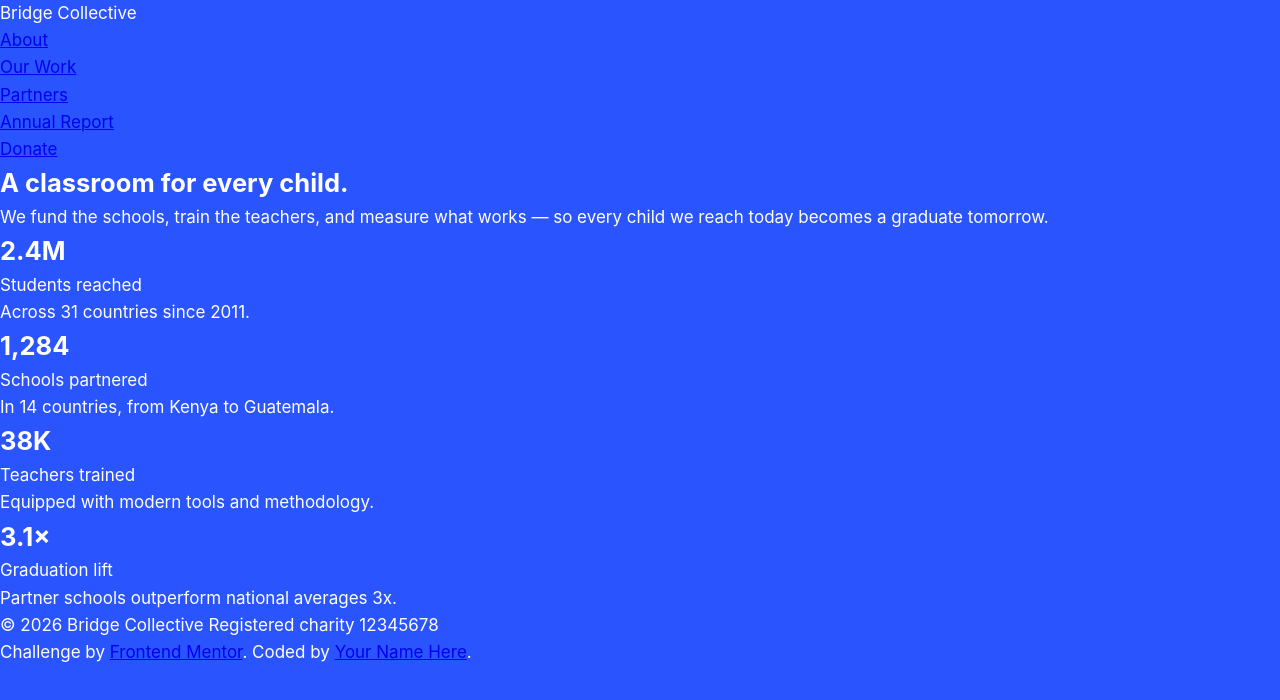
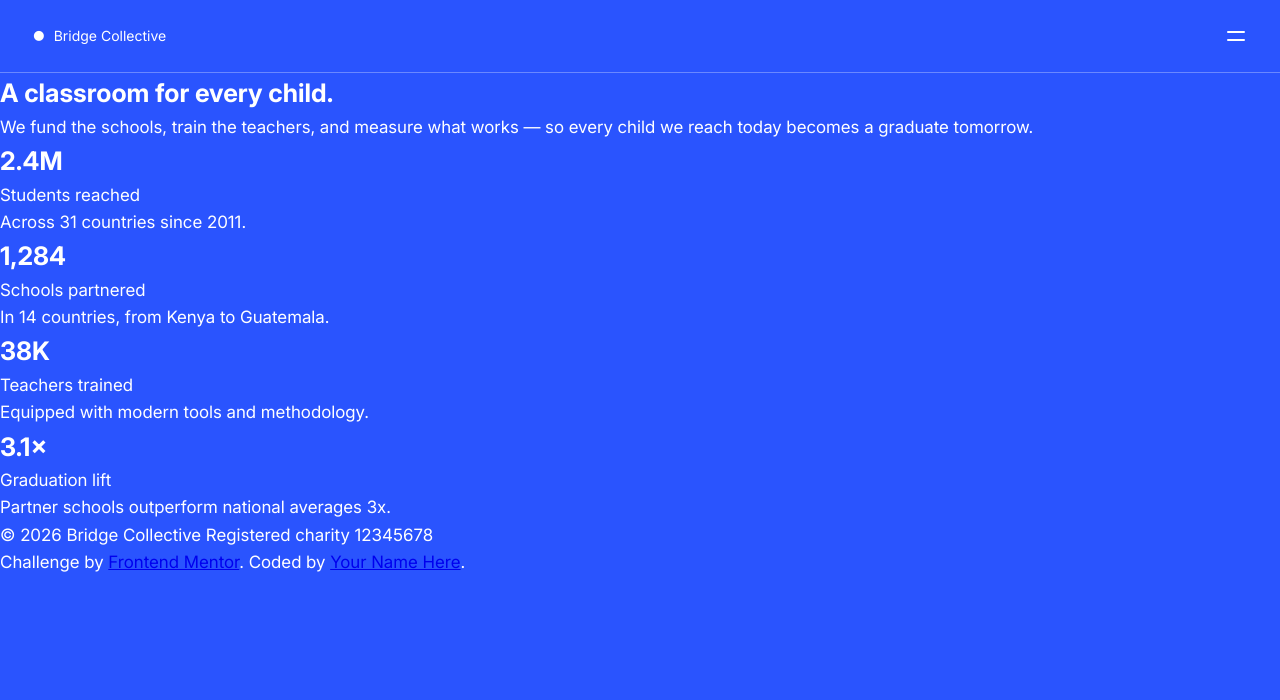
Before and after one commit to camila-da-paixao-mendes/grid-landing-page, a plain HTML site: page index.html in a window 1280 px wide. Drawn offline with Linux system fonts and the light colour scheme.

Commit message:
add: header styles with navigation and logo

```diff
--- a/index.html
+++ b/index.html
@@ -15,14 +15,17 @@
 <body>
   <header>
     <nav>
-      <div class="nav-logo">Bridge Collective</div>
+      <div class="nav-logo">
+        <p><span class="logo-dot">•</span>Bridge Collective</p>
+      </div>
       <ul class="nav-menu">
-        <li><a href="#about">About</a></li>
+        <!-- <li><a href="#about">About</a></li>
         <li><a href="#work">Our Work</a></li>
         <li><a href="#partners">Partners</a></li>
         <li><a href="#report">Annual Report</a></li>
-        <li><a href="#donate">Donate</a></li>
+        <li><a href="#donate">Donate</a></li> -->
       </ul>
+      <img src="./assets/images/icon-menu.svg" alt="icone do menu">
     </nav>
   </header>
   <section class="hero">
--- a/style.css
+++ b/style.css
@@ -1,3 +1,8 @@
+@font-face {
+    font-family: 'Inter';
+    src: url('assets/fonts/inter/inter-variable.ttf') format('truetype');
+}
+
 * { margin: 0; padding: 0; box-sizing: border-box; }
 
 :root {
@@ -5,7 +10,7 @@
     --background-color: hsl(228, 99%, 58%);
     --font-main: Inter, sans-serif;
     --font-size-paragraph: 1.0625rem;
-    --font-size-small: 1.0625rem;
+    --font-size-small: 0.875rem;
 }
 
 body {
@@ -15,4 +20,33 @@ body {
     font-weight: 400;
     line-height: 1.6;
     background-color: var(--background-color);
+    font-size: var(--font-size-paragraph);
 }
+
+nav {
+    display: flex;
+    justify-content: space-between;
+    align-items: center;
+    border-bottom: 1px  rgba(255, 255, 255, 0.3) solid;
+    padding: 1.5rem 2rem;
+}
+
+.nav-logo {
+    display: flex;
+    align-items: center;
+}
+
+.nav-logo p {
+   font-size: var(--font-size-small);
+   display: flex;
+   align-items: center;
+}
+
+
+.logo-dot {
+  font-weight: 700;
+  margin-right: 0.5rem;
+  margin-bottom: 0.2rem;
+  font-size: 2rem;
+  line-height: 1rem;
+}
```
